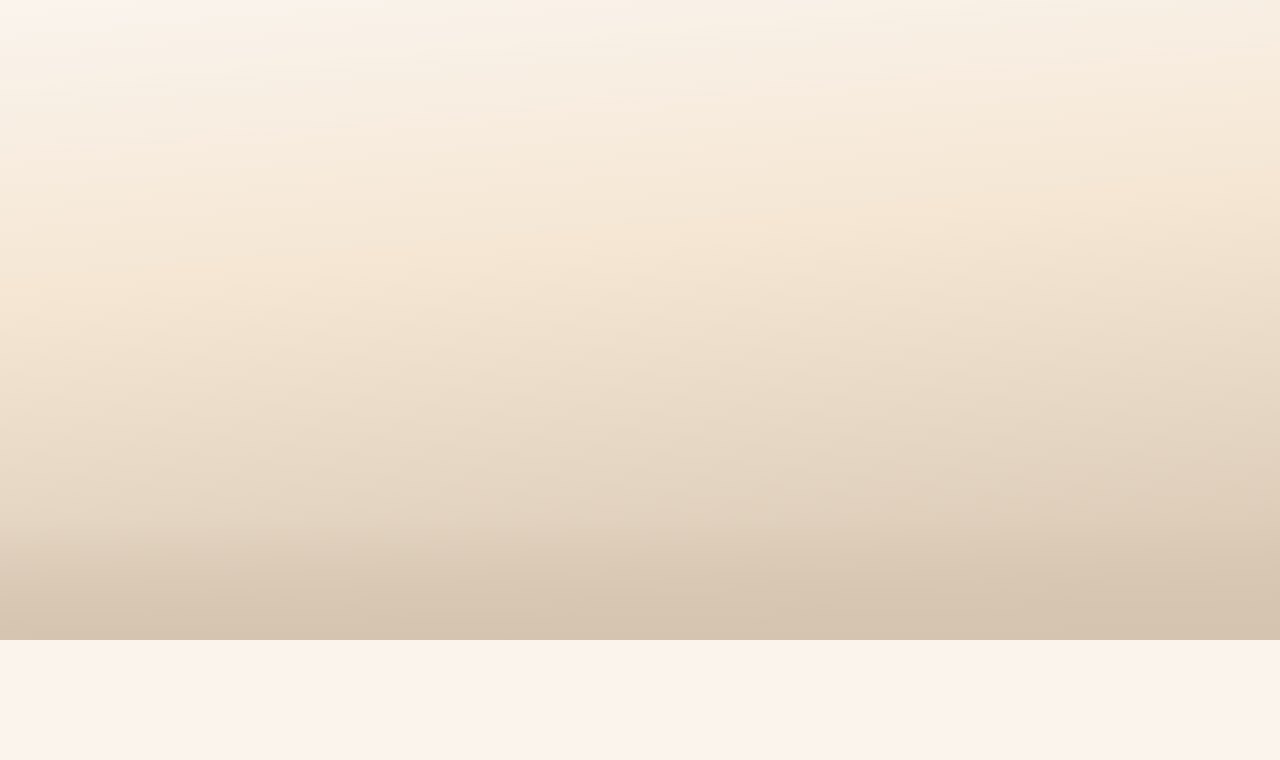
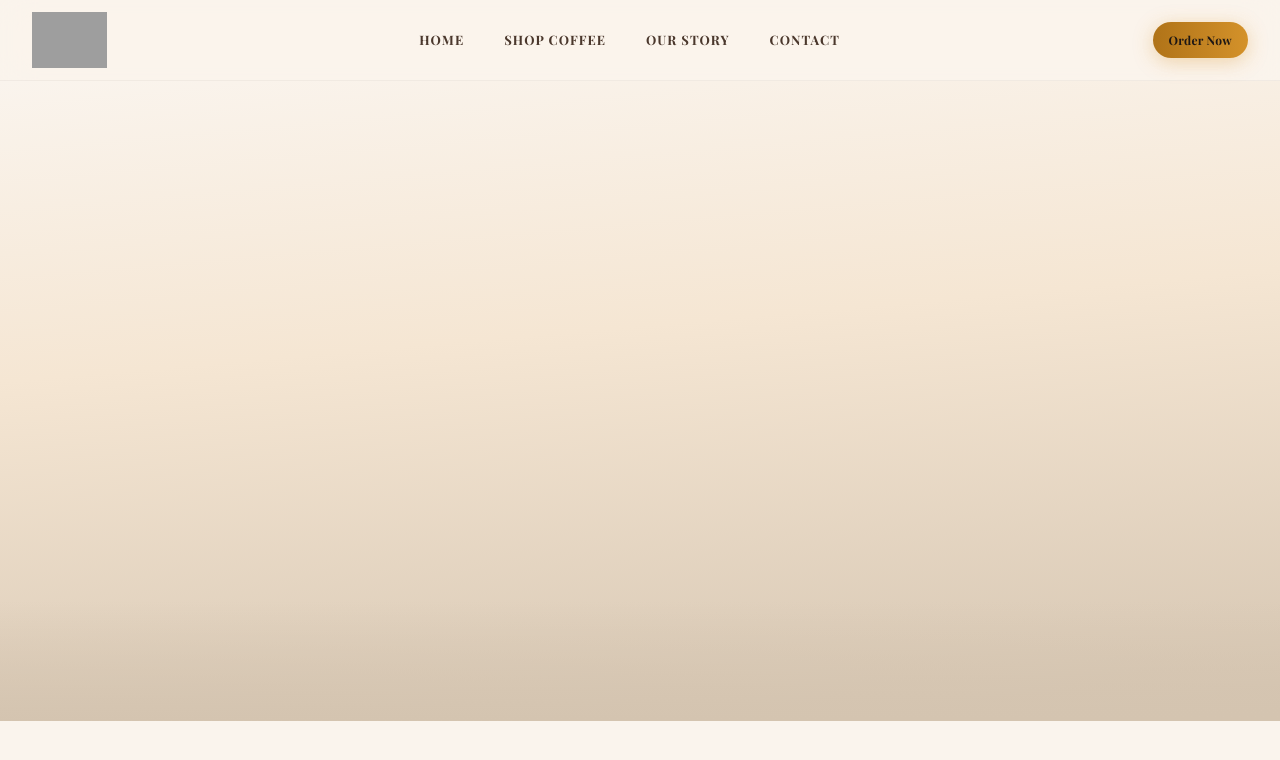
Before and after one commit to abrahamlanda10/The-Beans-Place, a React (Vite) app: page / in a window 1280 px wide. Shown: the top 760 px of the page. Built offline with nearby package versions, Linux system fonts and the light colour scheme; grey boxes are pictures that could not be loaded; a web font is replaced by a local one.

Commit message:
finished navbar.jsx and modified app.jsx

```diff
--- a/src/App.jsx
+++ b/src/App.jsx
@@ -55,11 +55,14 @@
 
 /* --- YOUR COMPONENT CODE GOES HERE --- */
 // imports go below here
+import NavBar from "./components/NavBar";
 
 export default function App() {
+
     return(
         <div className="app">
             {/* NAVBAR */}
+            <NavBar/>
 
             {/* HERO */}
             <section className="hero bg-hero">
--- a/src/components/NavBar.jsx
+++ b/src/components/NavBar.jsx
@@ -29,7 +29,6 @@
 // Import the Button UI component from "./ui/Button"
 
 /* --- YOUR IMPORTS GO HERE --- */
-
 
 // STEP 2: Create and export the NavBar component
 // export default function NavBar() { ... }
@@ -85,25 +84,105 @@
 import { useState, useEffect } from "react";
 import { motion, AnimatePresence } from "framer-motion";
 import logo from "../assets/Beans_logo.png";
-import Button from "./ul/Button";
+import Button from "./ui/Button";
 
-export default function NavBar () {
-    const[menuOpen, setMenuOpen] = useState(false);
-    // container = menuOpen, function to update the container = setMenuOpen, current
-    value = false
-    const [scrolled, setScrolled] = userState(false);
+export default function NavBar() {
+    const [menuOpen, setMenuOpen] = useState(false);
+    // container = menuOpen, function to update the container = setMenuOpen, current value = false
+    const [scrolled, setScrolled] = useState(false);
 
     const closeMenu = () => setMenuOpen(false);
 
-    useEffect( () => {
-        const handleScrolled = () => setScrolled(window.scrollY > 20);
-        window.addEventListener("scroll", handleScrolled, { passive: true});
+    useEffect(() => {
+        const handleScroll = () => setScrolled(window.scrollY > 20);
+        window.addEventListener("scroll", handleScroll, { passive: true });
         return () => window.removeEventListener("scroll", handleScroll);
     }, []);
 
-    return(
-        <motion.header>
+    return (
+        <motion.header
+            className={`navbar ${scrolled ? "navbar-scrolled" : ""}`}
+            initial={{ y: -80, opacity: 0 }}
+            animate={{ y: 0, opacity: 1 }}
+            transition={{ duration: 0.5, ease: [0.25, 0.46, 0.45, 0.94] }}>
+            <div className="mx-auto flex w-full max-w-7xl items-center justify-between px-4 py-3 md:px-8">
+                {/* Brand */}
+                <a href="#home" className="brand">
+                    <img src={logo} alt="Beans Place Logo" className="logo h-12 w-auto md:h-14" />
+                </a>
 
+                {/* Desktop Nav */}
+                <nav className="nav-links hidden items-center gap-10 md:flex">
+                    <a href="#home">Home</a>
+                    <a href="#shop">Shop Coffee</a>
+                    <a href="#about">Our Story</a>
+                    <a href="#contact">Contact</a>
+                </nav>
+
+                {/* Desktop CTA */}
+                <Button variant="accent" size="sm" className="hidden md:inline-flex">
+                    Order Now
+                </Button>
+
+                {/* Mobile Hamburger */}
+                <button
+                    type="button"
+                    aria-label={menuOpen ? "Close Menu" : "Open Menu"}
+                    aria-expanded={menuOpen}
+                    onClick={() => setMenuOpen(!menuOpen)}
+                    className="relative z-50 flex h-10 w-10 flex-col items-center justify-center gap-1.5 md:hidden">
+                    <span
+                        className={`block h-0.5 w-6 bg-black transition-all duration-300 ${menuOpen ? "translate-y-2 rotate-45" : ""}`}
+                    />
+                    <span
+                        className={`block h-0.5 w-6 bg-black transition-all duration-300 ${menuOpen ? "opacity-0" : "opacity-100"}`}
+                    />
+                    <span
+                        className={`block h-0.5 w-6 bg-black transition-all duration-300 ${menuOpen ? "-translate-y-2 -rotate-45" : ""}`}
+                    />
+                </button>
+            </div>
+
+            {/* Mobile Menu */}
+            <AnimatePresence>
+                { menuOpen && (
+                    <motion.div
+                    className="overflow-hidden md: hidden"
+                    initial={{ heigth: 0, opacity: 1 }}
+                    animate={{ heigth: "auto", opacity: 1}}
+                    exit={{ height: 0, opacity: 0}}
+                    transition={{ duration: 0.3, ease: "easeInOut" }}
+                    >
+                        <nav className="flex flex-col gap-4 px-6 pb-6 pt-2">
+                            <a href="#home" onClick={closeMenu} className="text-base
+                            font-semibold">
+                                Home
+                            </a>
+                            <a href="#shop" onClick={closeMenu} className="text-base
+                            font-semibold">
+                                Shop Coffee
+                            </a>
+                            <a href="#about" onClick={closeMenu} className="text-base
+                            font-semibold">
+                                Our Story
+                            </a>
+                            <a href="#contact" onClick={closeMenu} className="text-base
+                            font-semibold">
+                                Contact
+                            </a>
+
+                            <Button
+                                variant="accent"
+                                size="sm"
+                                className="mt-2 w-full"
+                                onClick={closeMenu}
+                            >
+                             Order Now
+                            </Button>
+                        </nav>
+                    </motion.div>
+                )}
+            </AnimatePresence>
         </motion.header>
     );
 }
```
